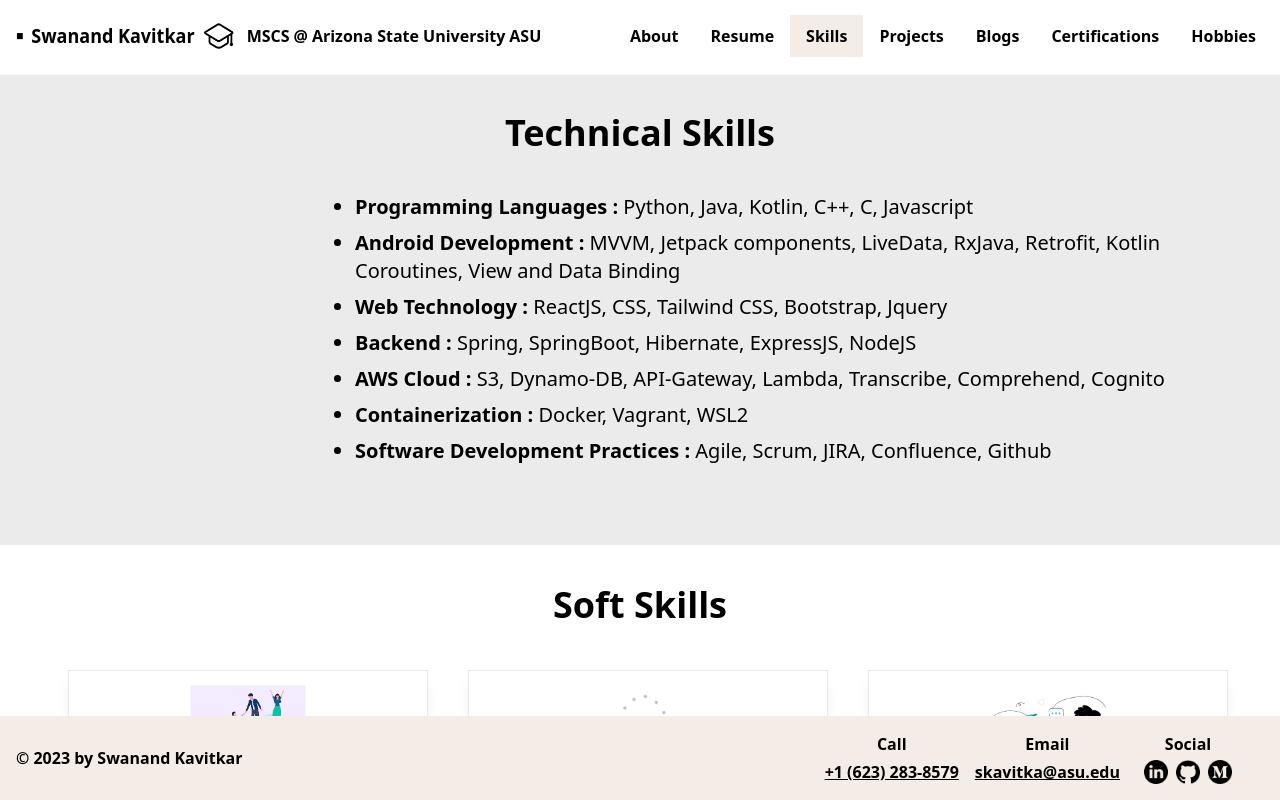
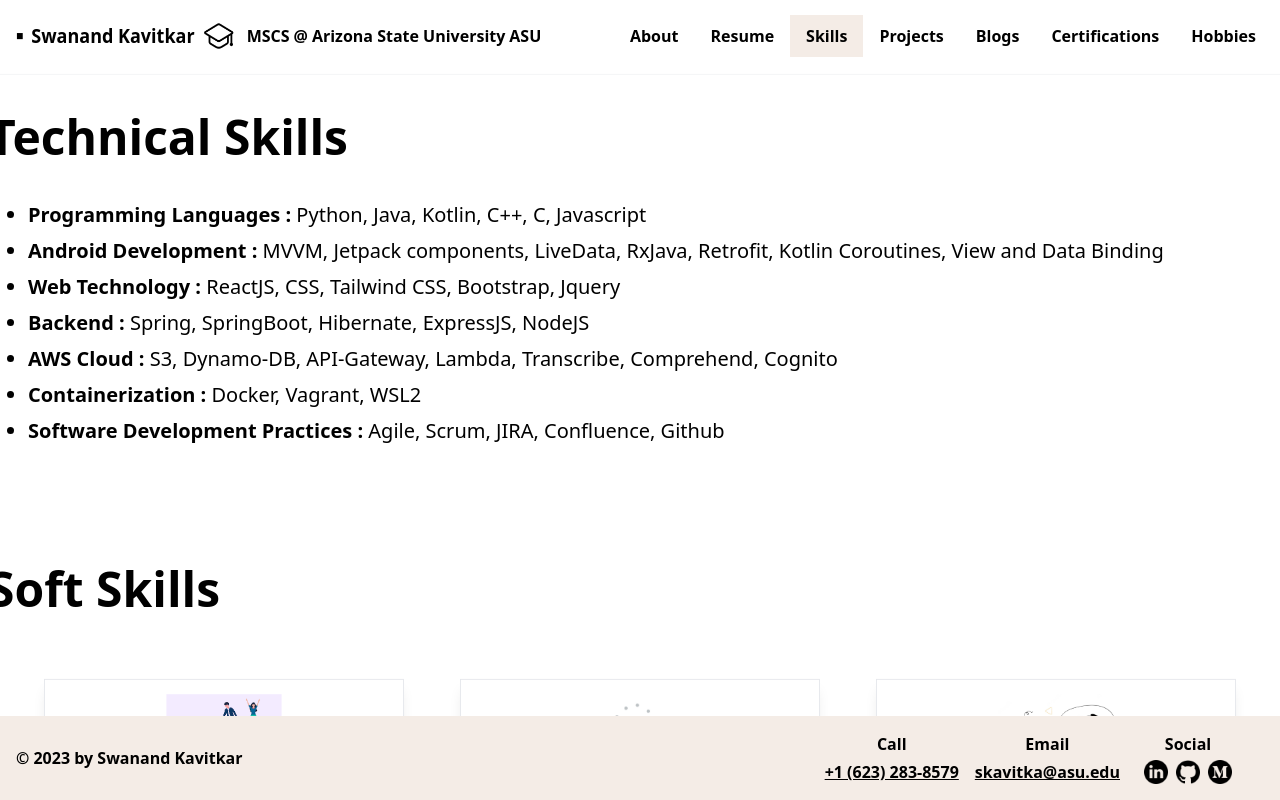
Before and after one commit to S-Threepio/S-Threepio.github.io, a React (Create React App) app: page /skills in a window 1280 px wide. Built offline with nearby package versions, Linux system fonts and the light colour scheme.

Commit message:
basic formatting skills page

```diff
--- a/src/components/Skills/Skills.js
+++ b/src/components/Skills/Skills.js
@@ -44,11 +44,12 @@
   ];
 
   return (
-    <div className="flex flex-col items-center overflow-scroll">
-      <div className="flex flex-col p-10 bg-[#ECEBEB] w-screen items-center">
-        <div className="text-4xl font-bold text-left">Technical Skills</div>
-        <div className="flex flex-col items-start w-screen md:w-[650px]">
-          <ul className="flex flex-col items-start pad:w-[600px] lg:w-[700px] xl:w-[850px] gap-3 md:gap-2 m-10 text-xl">
+    <div className="flex flex-col items-center w-screen overflow-scroll">
+      <div className="flex flex-col items-center w-max">
+        <div className="flex flex-col items-start w-full p-10">
+          <div className="text-5xl font-bold text-left">Technical Skills</div>
+          <div className="flex flex-col items-start">
+            <ul className="flex flex-col items-start gap-3 m-10 text-xl md:gap-2">
               {skills.map((skill, index) => (
                 <li className="list-disc" key={index}>
                   <b className="font-bold">{skill.type} :</b>{" "}
@@ -62,12 +63,13 @@
           </div>
         </div>
 
-      <div className="flex flex-col items-center p-10">
-        <div className="text-4xl font-bold text-left">Soft Skills</div>
-        <div className="grid grid-cols-1 mt-4 md:grid-cols-2 xl:grid-cols-3">
+        <div className="flex flex-col items-start p-10 flex-[2]">
+          <div className="text-5xl font-bold text-left">Soft Skills</div>
+          <div className="grid grid-cols-1 p-5 mx-2 mt-4 md:grid-cols-2 xl:grid-cols-3">
             {data.map((data, index) => (
               <Softskills key={index} data={data} />
             ))}
+          </div>
         </div>
       </div>
     </div>
--- a/src/components/Skills/Softskills.js
+++ b/src/components/Skills/Softskills.js
@@ -3,10 +3,10 @@
   const { data } = props;
 
   return (
-    <div className="flex flex-col items-center m-2 text-center border border-gray-[150] w-[500px] md:w-[350px] lg:w-[400px] shadow-lg scale-90">
+    <div className="flex flex-col items-center m-2 text-center border border-gray-[150]  md:w-[350px] lg:w-[400px] shadow-lg scale-90">
       <img src={data.img} alt="logo" className="object-cover w-40 h-40 p-4" />
       <div className="text-2xl font-semibold text-center ">{data.type}</div>
-      <div className="p-4 text-lg">{data.info}</div>
+      <div className="p-6 text-lg font-medium text-justify">{data.info}</div>
     </div>
   );
 };
```
Also changed, not shown: src/imgs/2814843_marksheetFile.jpeg (added), 1 other file (tests, documents, lock files or other folders). Lines whose indentation alone changed are shown as unchanged.
